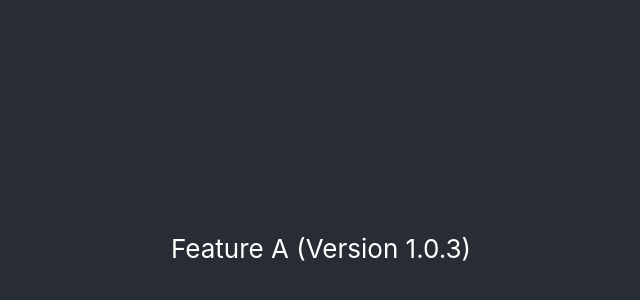
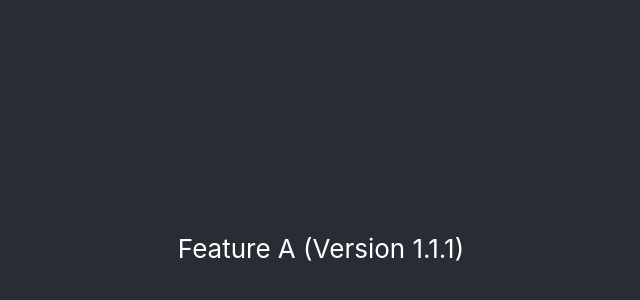
Before and after one commit to franktylerva/k8s-micro-frontend, a React (Create React App) app in the folder feature-a/: page / in a window 1280 px wide. Shown: the part 152-452 px from the top of the page, without its empty margins (319-959 px from the left). Built offline with nearby package versions, Linux system fonts and the light colour scheme.

Commit message:
Add another feature.

```diff
--- a/feature-a/src/App.js
+++ b/feature-a/src/App.js
@@ -5,7 +5,7 @@ function App() {
   return (
     <div className="App">
       <header className="App-header">
-        Feature A (Version 1.0.3)
+        Feature A (Version 1.1.1)
       </header>
     </div>
   );
```
